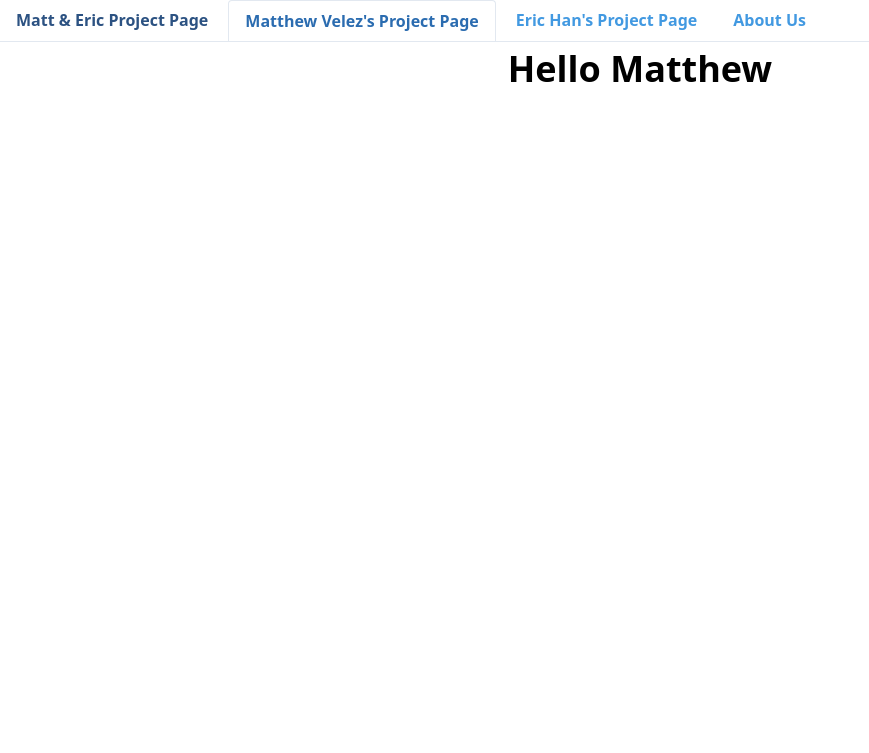
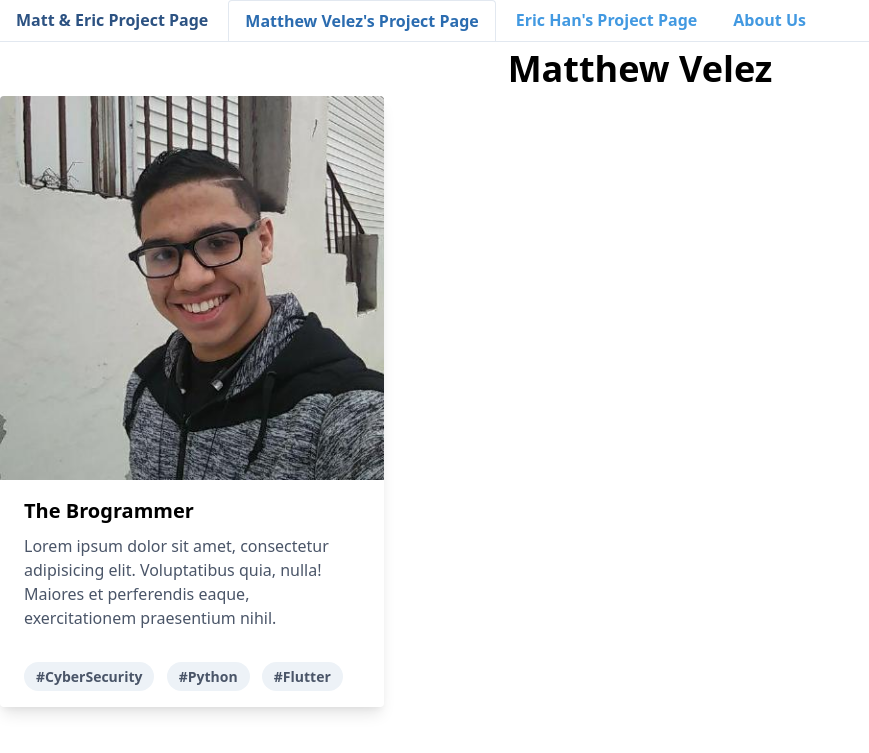
Before and after one commit to Matthewdr23/PME, a Django app: template PME/templates/public/matthew.html in a window 1280 px wide. Shown: the top 753 px of the page, without its empty margins (0-869 px from the left). Run offline with Django 3.2, Linux system fonts and the light colour scheme; the template is opened without the code that fills it, so the values that code supplies are empty; style sheets or scripts are compiled from the project's sources; parts of the project's set-up code (start-up, migrations or seed data) failed here and were passed over.

Commit message:
minor prototype update to M. Velez page

```diff
--- a/PME/templates/public/matthew.html
+++ b/PME/templates/public/matthew.html
@@ -40,6 +40,36 @@
         </li>
       </ul>
     </nav>
-    <h1 class="text-4xl font-bold text-center">Hello Matthew</h1>
+    <h1 class="text-4xl font-bold text-center">Matthew Velez</h1>
+
+    <div class="max-w-sm rounded overflow-hidden shadow-lg">
+      <img
+        class="w-full"
+        src="../images/mvelezphoto.jpeg"
+        alt="Sunset in the mountains"
+      />
+      <div class="px-6 py-4">
+        <div class="font-bold text-xl mb-2">The Brogrammer</div>
+        <p class="text-gray-700 text-base">
+          Lorem ipsum dolor sit amet, consectetur adipisicing elit. Voluptatibus
+          quia, nulla! Maiores et perferendis eaque, exercitationem praesentium
+          nihil.
+        </p>
+      </div>
+      <div class="px-6 py-4">
+        <span
+          class="inline-block bg-gray-200 rounded-full px-3 py-1 text-sm font-semibold text-gray-700 mr-2"
+          >#CyberSecurity</span
+        >
+        <span
+          class="inline-block bg-gray-200 rounded-full px-3 py-1 text-sm font-semibold text-gray-700 mr-2"
+          >#Python</span
+        >
+        <span
+          class="inline-block bg-gray-200 rounded-full px-3 py-1 text-sm font-semibold text-gray-700"
+          >#Flutter</span
+        >
+      </div>
+    </div>
   </body>
 </html>
```
Also changed, not shown: PME/templates/Readme.md (added), PME/templates/images/mvelezphoto.jpeg (added).
